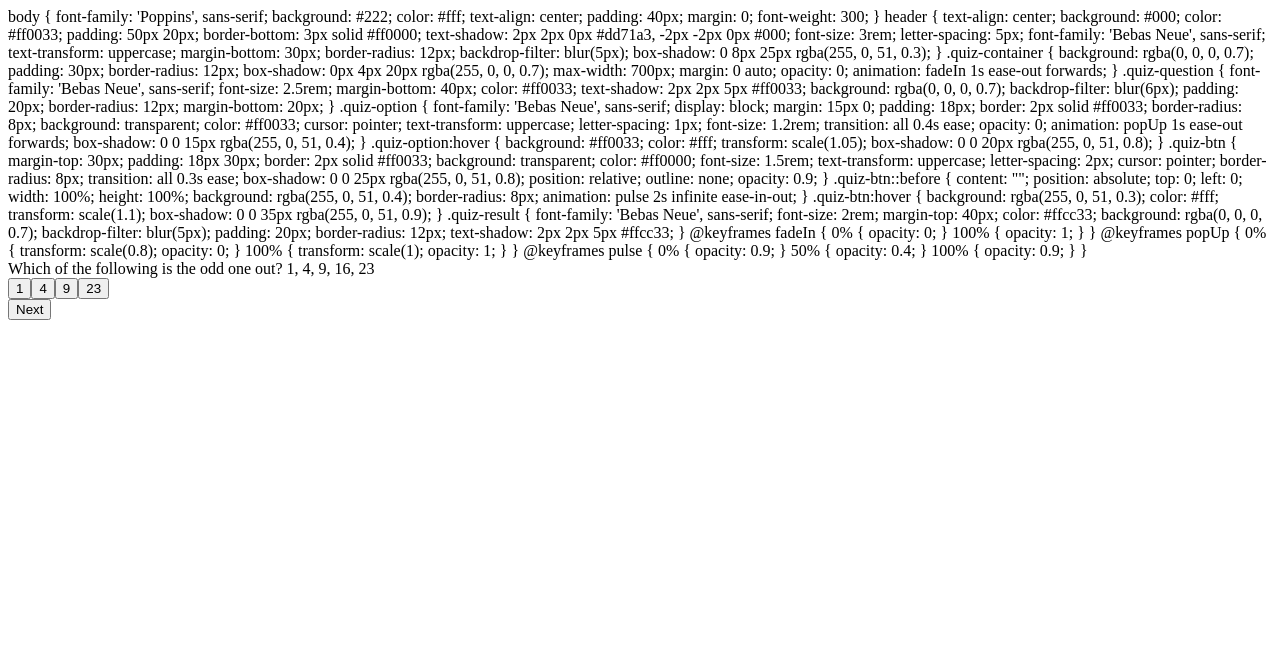
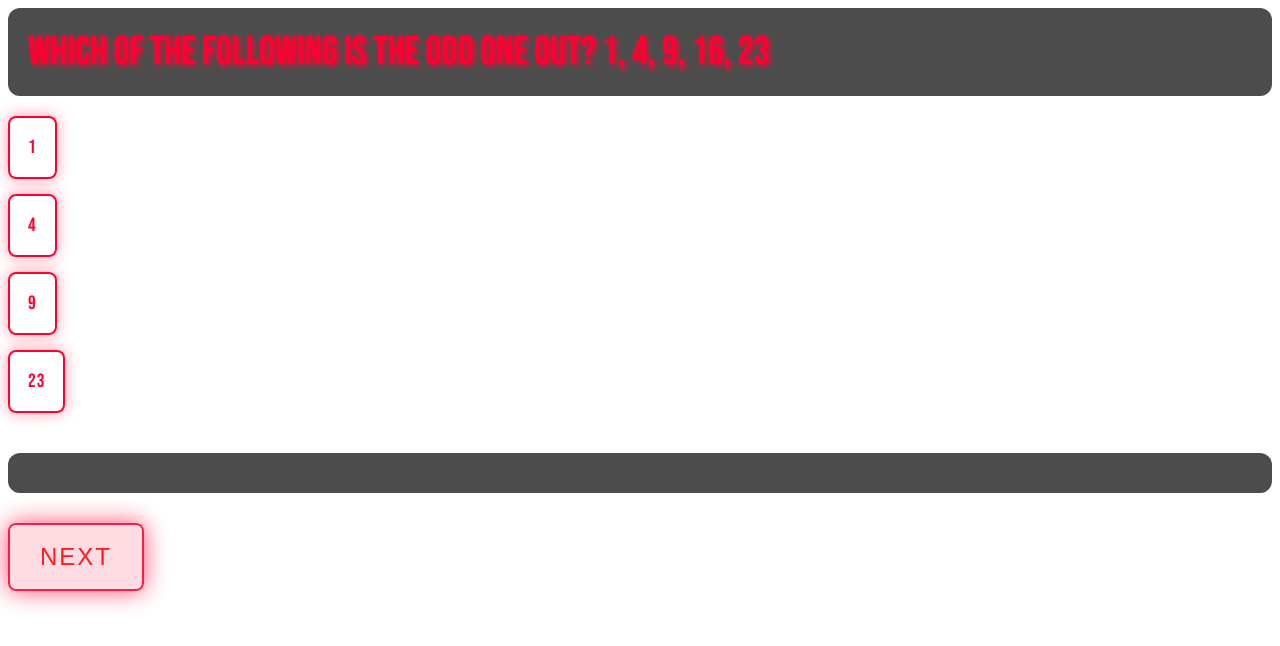
Before and after one commit to khrisiz/at2, a plain HTML site: page iq.html in a window 1280 px wide. Drawn offline with Linux system fonts and the light colour scheme.

Commit message:
Update iq.html

```diff
--- a/iq.html
+++ b/iq.html
@@ -10,11 +10,7 @@
     <link href="https://fonts.googleapis.com/css2?family=Bebas+Neue&family=Poppins:wght@300;400;600&display=swap" rel="stylesheet">
 
     <style>
-        /* Your CSS styles remain the same */
-    </style>
-</head>
-<body>
-    <header>
+         <header>
         body {
             font-family: 'Poppins', sans-serif;
             background: #222;
@@ -157,7 +153,9 @@
             100% { opacity: 0.9; }
         }
     </header>
-    <div class="quiz-container">
+    </style>
+</head>
+<body>
         <div class="quiz-question" id="question"></div>
         <div id="options"></div>
         <div id="result" class="quiz-result"></div>
```
